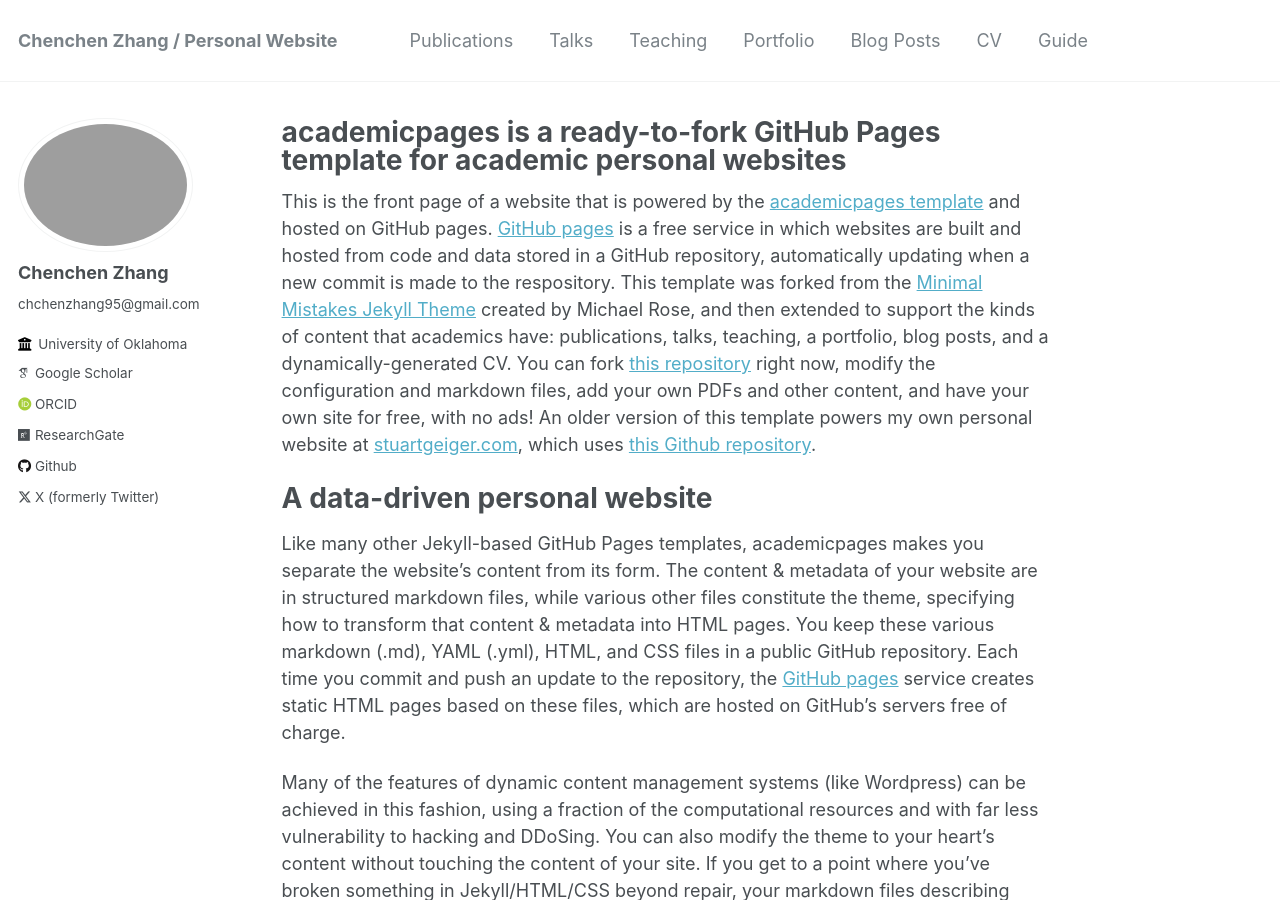
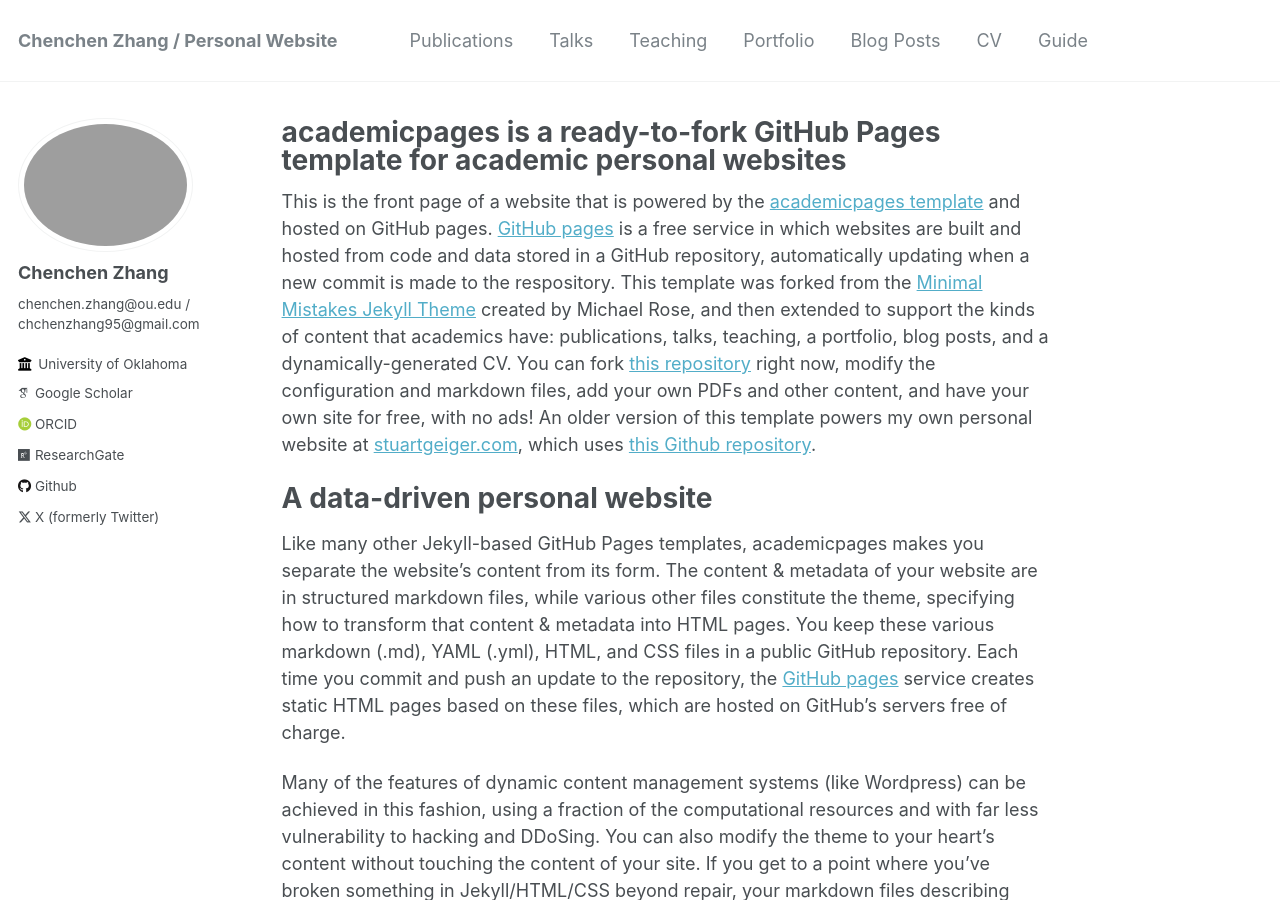
Before and after one commit to rszcc/rszcc.github.io, a Jekyll site: the page built from _pages/about.md, in a window 1280 px wide and 900 px high. Built offline with Jekyll 4.4.1, drawn with Linux system fonts in a browser that asks for light colours; some web fonts are replaced; part of the change alters nothing that is shown.

Commit message:
Update _config.yml

```diff
--- a/_config.yml
+++ b/_config.yml
@@ -24,8 +24,7 @@ author:
   avatar           : "profile.jpg"
   name             : "Chenchen Zhang"
   pronouns         : # example: "she/her"
-  bio              : "chenchen.zhang@ou.edu"
-  bio              : "chchenzhang95@gmail.com"
+  bio              : "chenchen.zhang@ou.edu / chchenzhang95@gmail.com"
   #location         : "Earth"
   employer         : "University of Oklahoma"
   uri              : # URL
```
